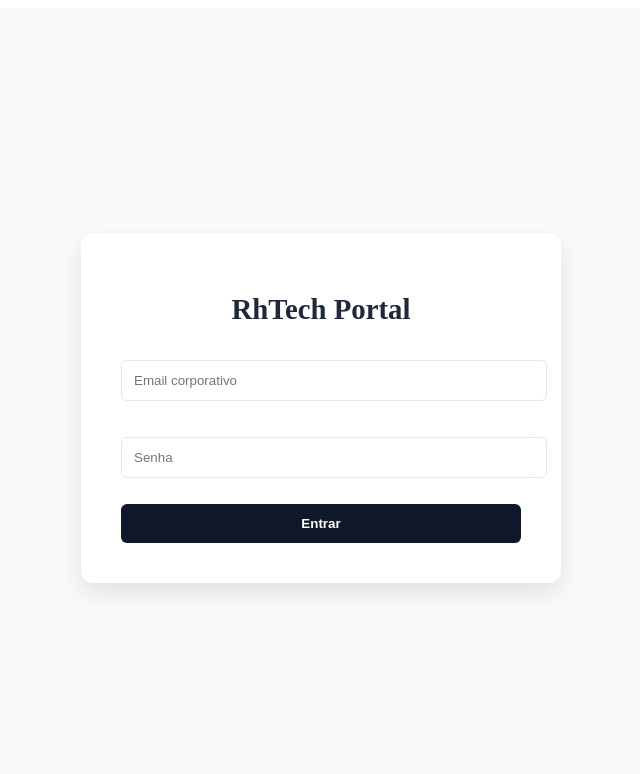
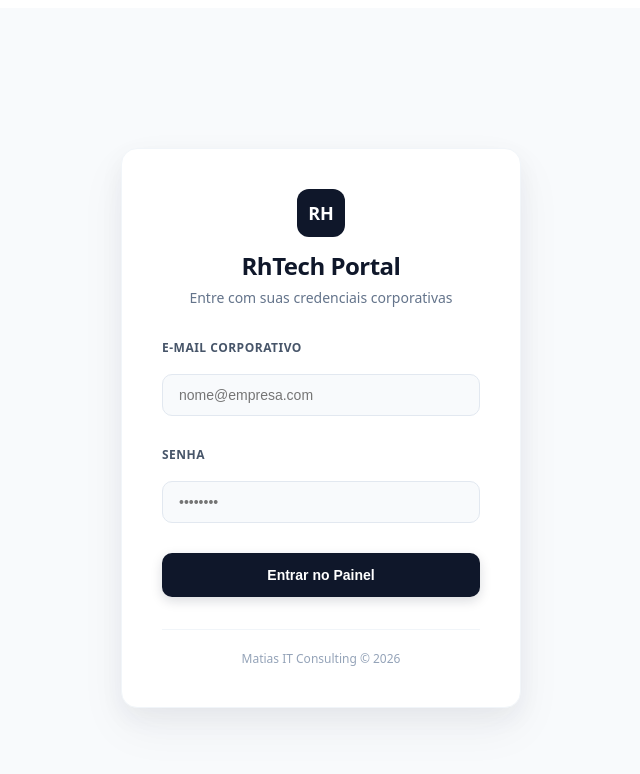
Before and after one commit to a20n21/RhTech, a React (Vite) app in the folder frontend/: page / in a window 1280 px wide. Shown: the top 774 px of the page, without its empty margins (319-959 px from the left). Built offline with nearby package versions, Linux system fonts and the light colour scheme.

Commit message:
feat: interface de login renovada e automação do frontend no CI

```diff
--- a/frontend/src/App.tsx
+++ b/frontend/src/App.tsx
@@ -4,7 +4,7 @@ import Login from './pages/Login';
 import Dashboard from './pages/Dashboard';
 import Funcionarios from './pages/Funcionarios';
 import Vagas from './pages/Vagas';
-import PlaceholderPage from './pages/PlaceholderPage'; // Importando o novo componente
+import PlaceholderPage from './pages/PlaceholderPage';
 
 function App() {
   return (
--- a/frontend/src/pages/Login.tsx
+++ b/frontend/src/pages/Login.tsx
@@ -6,33 +6,207 @@ export default function Login() {
   const [email, setEmail] = useState('');
   const [password, setPassword] = useState('');
   const [status, setStatus] = useState('');
+  const [isLoading, setIsLoading] = useState(false);
   const navigate = useNavigate();
 
   const handleLogin = async (e: FormEvent) => {
     e.preventDefault();
+    setIsLoading(true);
+    setStatus('');
+
     try {
       const response = await axios.post('http://localhost:3000/api/auth/login', {
         email,
         password
       });
       localStorage.setItem('token', response.data.token);
-      navigate('/dashboard'); // Redireciona para o portal após login
+      navigate('/dashboard');
     } catch (error: any) {
       setStatus('Credenciais inválidas ou erro no servidor.');
+    } finally {
+      setIsLoading(false);
     }
   };
 
   return (
-    <div style={{ minHeight: '100vh', display: 'flex', alignItems: 'center', justifyContent: 'center', background: '#f8fafc' }}>
-      <div style={{ background: 'white', padding: '40px', borderRadius: '12px', boxShadow: '0 10px 25px rgba(0,0,0,0.1)', width: '100%', maxWidth: '400px' }}>
-        <h1 style={{ fontSize: '1.8rem', textAlign: 'center', color: '#1e293b', marginBottom: '24px' }}>RhTech Portal</h1>
-        <form onSubmit={handleLogin} style={{ display: 'flex', flexDirection: 'column', gap: '16px' }}>
-          <input type="email" placeholder="Email corporativo" value={email} onChange={(e) => setEmail(e.target.value)} required style={{ padding: '12px', borderRadius: '6px', border: '1px solid #e2e8f0' }} />
-          <input type="password" placeholder="Senha" value={password} onChange={(e) => setPassword(e.target.value)} required style={{ padding: '12px', borderRadius: '6px', border: '1px solid #e2e8f0' }} />
-          <button type="submit" style={{ padding: '12px', background: '#0f172a', color: 'white', border: 'none', borderRadius: '6px', fontWeight: 'bold', cursor: 'pointer' }}>Entrar</button>
+    <div style={styles.container}>
+      <div style={styles.card}>
+
+        {/* Header */}
+        <div style={styles.header}>
+          <div style={styles.logo}>RH</div>
+          <h1 style={styles.title}>RhTech Portal</h1>
+          <p style={styles.subtitle}>Entre com suas credenciais corporativas</p>
+        </div>
+
+        {/* Formulário */}
+        <form onSubmit={handleLogin} style={styles.form}>
+          <div style={styles.inputGroup}>
+            <label style={styles.label}>E-mail Corporativo</label>
+            <input
+              type="email"
+              placeholder="nome@empresa.com"
+              value={email}
+              onChange={(e) => setEmail(e.target.value)}
+              required
+              style={styles.input}
+            />
+          </div>
+
+          <div style={styles.inputGroup}>
+            <label style={styles.label}>Senha</label>
+            <input
+              type="password"
+              placeholder="••••••••"
+              value={password}
+              onChange={(e) => setPassword(e.target.value)}
+              required
+              style={styles.input}
+            />
+          </div>
+
+          {/* Erro */}
+          {status && (
+            <div style={styles.errorBox}>
+              {status}
+            </div>
+          )}
+
+          {/* Botão */}
+          <button
+            type="submit"
+            disabled={isLoading}
+            style={{
+              ...styles.button,
+              ...(isLoading ? styles.buttonDisabled : {})
+            }}
+          >
+            {isLoading ? 'Carregando...' : 'Entrar no Painel'}
+          </button>
         </form>
-        {status && <p style={{ color: '#ef4444', textAlign: 'center', marginTop: '16px' }}>{status}</p>}
+
+        {/* Footer */}
+        <div style={styles.footer}>
+          <p style={styles.footerText}>Matias IT Consulting &copy; 2026</p>
+        </div>
       </div>
     </div>
   );
 }
+
+// Estilos puros em objetos JavaScript (sem dependência de Tailwind)
+const styles = {
+  container: {
+    minHeight: '100vh',
+    display: 'flex',
+    alignItems: 'center',
+    justifyContent: 'center',
+    background: '#f8fafc',
+    fontFamily: 'system-ui, -apple-system, sans-serif',
+    padding: '20px'
+  },
+  card: {
+    background: 'white',
+    padding: '40px',
+    borderRadius: '16px',
+    boxShadow: '0 10px 25px rgba(30, 41, 59, 0.05), 0 20px 48px rgba(30, 41, 59, 0.05)',
+    width: '100%',
+    maxWidth: '400px',
+    border: '1px solid #f1f5f9',
+    boxSizing: 'border-box' as const
+  },
+  header: {
+    textAlign: 'center' as const,
+    marginBottom: '32px'
+  },
+  logo: {
+    inlineFlex: 'display',
+    width: '48px',
+    height: '48px',
+    lineHeight: '48px',
+    borderRadius: '12px',
+    background: '#0f172a',
+    color: 'white',
+    fontWeight: 'bold',
+    fontSize: '18px',
+    margin: '0 auto 12px auto',
+    textAlign: 'center' as const
+  },
+  title: {
+    fontSize: '24px',
+    fontWeight: '700',
+    color: '#0f172a',
+    margin: '0 0 6px 0',
+    letterSpacing: '-0.5px'
+  },
+  subtitle: {
+    fontSize: '14px',
+    color: '#64748b',
+    margin: 0
+  },
+  form: {
+    display: 'flex',
+    flexDirection: 'column' as const,
+    gap: '20px'
+  },
+  inputGroup: {
+    display: 'flex',
+    flexDirection: 'column' as const,
+    gap: '8px'
+  },
+  label: {
+    fontSize: '12px',
+    fontWeight: '600',
+    color: '#475569',
+    textTransform: 'uppercase' as const,
+    letterSpacing: '0.5px'
+  },
+  input: {
+    padding: '12px 16px',
+    background: '#f8fafc',
+    border: '1px solid #e2e8f0',
+    borderRadius: '10px',
+    fontSize: '14px',
+    color: '#0f172a',
+    outline: 'none',
+    transition: 'all 0.2s ease',
+    boxSizing: 'border-box' as const
+  },
+  errorBox: {
+    padding: '12px',
+    background: '#fef2f2',
+    border: '1px solid #fee2e2',
+    borderRadius: '10px',
+    color: '#ef4444',
+    fontSize: '13px',
+    fontWeight: '500',
+    textAlign: 'center' as const
+  },
+  button: {
+    padding: '14px',
+    background: '#0f172a',
+    color: 'white',
+    border: 'none',
+    borderRadius: '10px',
+    fontWeight: '600',
+    fontSize: '14px',
+    cursor: 'pointer',
+    transition: 'all 0.2s ease',
+    boxShadow: '0 4px 12px rgba(15, 23, 42, 0.15)'
+  },
+  buttonDisabled: {
+    background: '#94a3b8',
+    cursor: 'not-allowed'
+  },
+  footer: {
+    marginTop: '32px',
+    paddingTop: '20px',
+    borderTop: '1px solid #f1f5f9',
+    textAlign: 'center' as const
+  },
+  footerText: {
+    fontSize: '12px',
+    color: '#94a3b8',
+    margin: 0
+  }
+};
```
